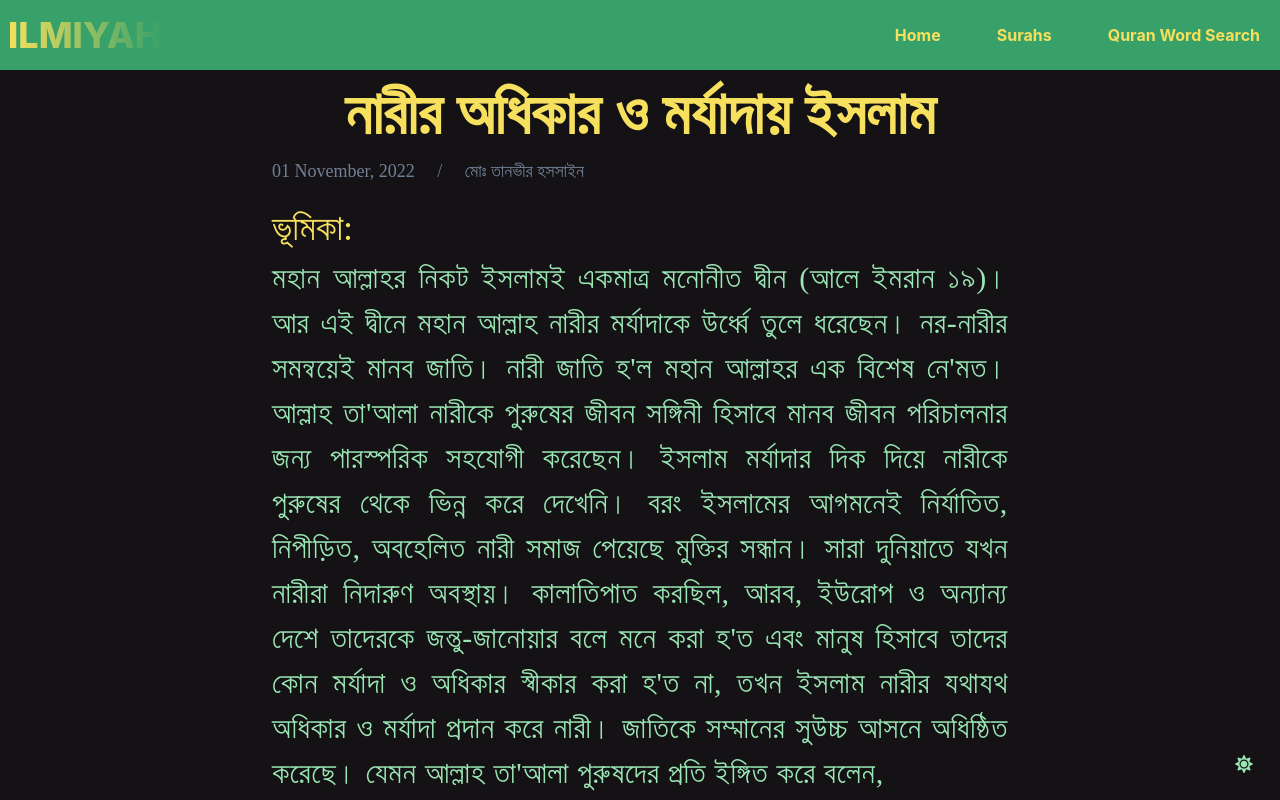
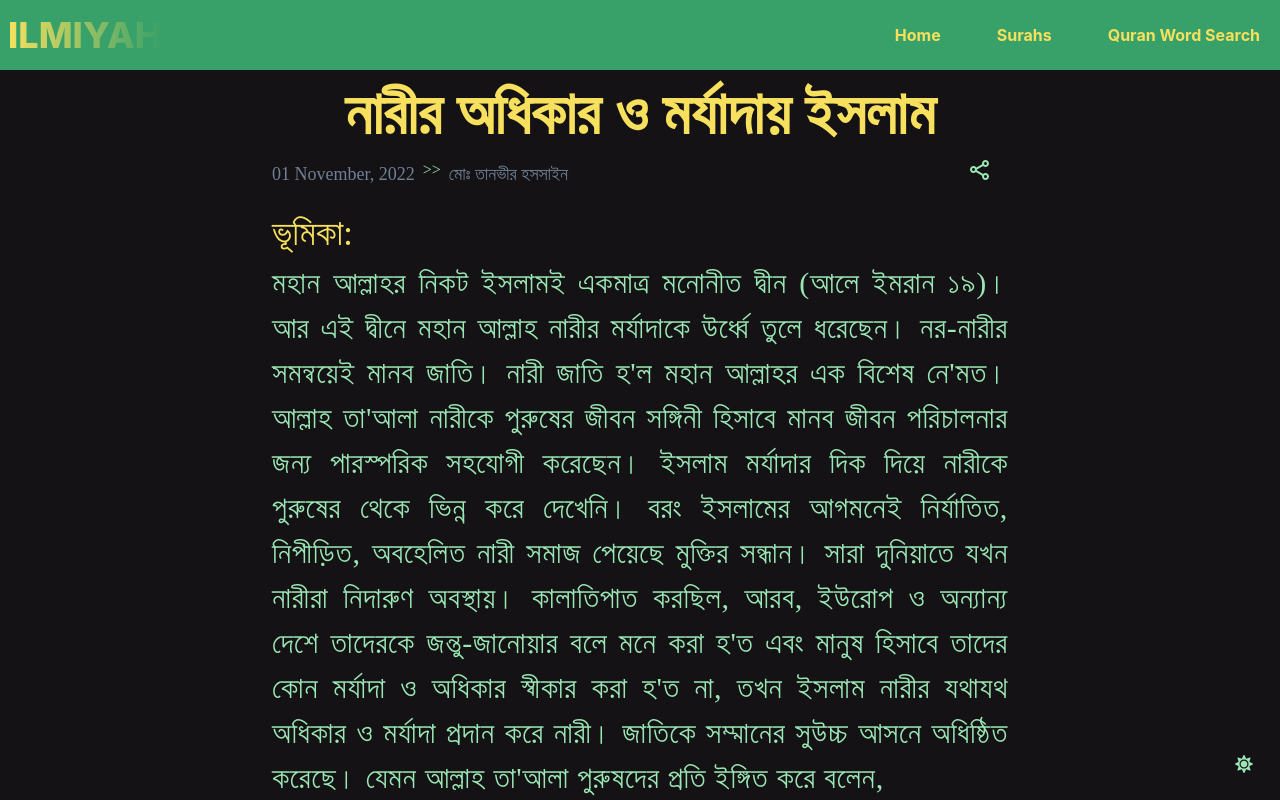
Before and after one commit to ShahadatAnik/Quran-ReactJS-ChakraUI-Webapp, a React (Create React App) app: page /Islam_on_womens_rights_and_dignity in a window 1280 px wide. Shown: the top 800 px of the page. Built offline with nearby package versions, Linux system fonts and the light colour scheme; a web font is replaced by a local one.

Commit message:
Copy Text Prevented

```diff
--- a/src/components/blogs/Islam_on_womens_rights_and_dignity.jsx
+++ b/src/components/blogs/Islam_on_womens_rights_and_dignity.jsx
@@ -5,12 +5,75 @@ import {
   ArabicAyatAndTranslation,
   BanglaTime,
 } from '../../customDesign';
-import { Box, Text, Container } from '@chakra-ui/react';
+import {
+  Box,
+  Text,
+  Container,
+  Button,
+  AlertDialog,
+  AlertDialogOverlay,
+  AlertDialogContent,
+  AlertDialogHeader,
+  AlertDialogCloseButton,
+  AlertDialogBody,
+  AlertDialogFooter,
+  useDisclosure,
+} from '@chakra-ui/react';
+
+function TransitionExample({ isOpen, onOpen, onClose, cancelRef, ...rest }) {
+  return (
+    <>
+      <Button onClick={onOpen}>Discard</Button>
+      <AlertDialog
+        motionPreset="slideInBottom"
+        leastDestructiveRef={cancelRef}
+        onClose={onClose}
+        isOpen={isOpen}
+        isCentered
+      >
+        <AlertDialogOverlay />
+
+        <AlertDialogContent>
+          <AlertDialogHeader>Discard Changes?</AlertDialogHeader>
+          <AlertDialogCloseButton />
+          <AlertDialogBody>
+            Are you sure you want to discard all of your notes? 44 words will be
+            deleted.
+          </AlertDialogBody>
+          <AlertDialogFooter>
+            <Button ref={cancelRef} onClick={onClose}>
+              OK
+            </Button>
+          </AlertDialogFooter>
+        </AlertDialogContent>
+      </AlertDialog>
+    </>
+  );
+}
 export default function Islam_on_womens_rights_and_dignity() {
+  const { isOpen, onOpen, onClose } = useDisclosure();
+  const cancelRef = React.useRef();
+
   return (
-    <Container maxW="container.md" as="section" justifyContent={'center'}>
+    <Container
+      maxW="container.md"
+      as="section"
+      justifyContent={'center'}
+      onCopy={e => {
+        e.preventDefault();
+        onOpen();
+      }}
+      onCut={e => {
+        e.preventDefault();
+        onOpen();
+      }}
+    >
       <BanglaTitle>নারীর অধিকার ও মর্যাদায় ইসলাম</BanglaTitle>
-      <BanglaTime Date="01 November, 2022" Writer="মোঃ তানভীর হসসাইন" />
+      <BanglaTime
+        Date="01 November, 2022"
+        Writer="মোঃ তানভীর হসসাইন"
+        windowLocation={window.location.href}
+      />
 
       <BanglaText Heading={`ভূমিকা:`}>
         মহান আল্লাহর নিকট ইসলামই একমাত্র মনােনীত দ্বীন (আলে ইমরান ১৯)। আর এই
@@ -54,6 +117,22 @@ export default function Islam_on_womens_rights_and_dignity() {
         ইত্যাদি। কারাে অধিকার প্রদানের অর্থ হচ্ছে তার প্রাপ্য বা পাওনা যথাযথভাবে
         প্রদান
       </BanglaText>
+      <AlertDialog
+        motionPreset="slideInBottom"
+        leastDestructiveRef={cancelRef}
+        onClose={onClose}
+        isOpen={isOpen}
+        isCentered
+      >
+        <AlertDialogOverlay />
+        <AlertDialogContent>
+          <AlertDialogBody>
+            অনুমতি ব্যতিত ব্লগের কোনো পোস্ট কপি করে অন্যত্র প্রকাশ করা যাবে না।
+            করা হলে তা লেখকের হক নষ্ট করা হচ্ছে বলে গণ্য হবে।
+          </AlertDialogBody>
+          <AlertDialogCloseButton bg={'red.500'} />
+        </AlertDialogContent>
+      </AlertDialog>
     </Container>
   );
 }
--- a/src/components/surah/SurahSearch.jsx
+++ b/src/components/surah/SurahSearch.jsx
@@ -27,9 +27,9 @@ export default function SurahSearch() {
       />
       <Grid
         templateColumns={['repeat(1, 1fr)', 'repeat(2, 1fr)', 'repeat(4, 1fr)']}
-        gap={6}
+        gap={[2, 2, 4]}
       >
-        {surah.map(surah => (
+        {surah.map((surah, index) => (
           <Link to={`/surahs/${surah.number}`}>
             <GridItem
               key={surah.number}
@@ -37,9 +37,9 @@ export default function SurahSearch() {
               p={4}
               m={2}
               borderRadius="md"
-              bg="green.500"
+              bg={index % 2 === 0 ? 'green.500' : 'gray.800'}
               color="yellow.300"
-              _hover={{ bg: 'green.600' }}
+              _hover={{ bg: index % 2 === 0 ? 'gray.800' : 'green.500' }}
               textAlign="center"
             >
               <Text fontSize="4xl" fontWeight="bold" color="yellow.300">
--- a/src/customDesign/index.jsx
+++ b/src/customDesign/index.jsx
@@ -1,5 +1,16 @@
-import React from 'react';
-import { Heading, Text, Box, useColorMode } from '@chakra-ui/react';
+import { useState, useRef } from 'react';
+import {
+  Heading,
+  Text,
+  Box,
+  useColorMode,
+  Flex,
+  Button,
+  Tooltip,
+  Spacer,
+  useToast,
+} from '@chakra-ui/react';
+import { BiShareAlt } from 'react-icons/bi';
 import './style.css';
 
 // Boshonto -> Heading
@@ -25,8 +36,39 @@ export function BanglaTitle({ children, ...rest }) {
   );
 }
 
-export function BanglaTime({ Date, Writer, children, ...rest }) {
+export function BanglaTime({
+  Date,
+  Writer,
+  windowLocation,
+  children,
+  ...rest
+}) {
+  const [copySuccess, setCopySuccess] = useState('শেয়ার করতে চান?');
+  const toast = useToast();
+
+  async function copyToClip() {
+    navigator.clipboard.writeText(windowLocation);
+    setCopySuccess('কপি করা হয়েছে!');
+    if (window.innerWidth < 500) {
+      alert('কপি করা হয়েছে!');
+    } else {
+      toast({
+        title: 'কপি করা হয়েছে!',
+        status: 'success',
+        duration: 3000,
+        isClosable: true,
+      });
+    }
+  }
   return (
+    <Flex
+      alignItems="center"
+      gap={2}
+      justifyContent="center"
+      alignContent="center"
+      fontFamily={['SolaimanLipi']}
+      {...rest}
+    >
       <Text
         mt={2}
         align={'left'}
@@ -35,9 +77,26 @@ export function BanglaTime({ Date, Writer, children, ...rest }) {
         fontFamily={['Boshonto']}
         {...rest}
       >
-      {Date} <span>&emsp;</span>/ <span>&emsp;</span>
+        {Date}
+      </Text>
+      {'>>'}
+      <Text
+        mt={2}
+        align={'left'}
+        color={'gray.500'}
+        fontSize={['md', 'md', 'lg']}
+        fontFamily={['Boshonto']}
+        {...rest}
+      >
         {Writer}
       </Text>
+      <Spacer />
+      <Tooltip label={copySuccess}>
+        <Button variant="ghost" color="current" onClick={() => copyToClip()}>
+          <BiShareAlt size="1.5em" color={'green.500'} />
+        </Button>
+      </Tooltip>
+    </Flex>
   );
 }
 
@@ -69,7 +128,6 @@ export function BanglaText({ Heading, children, ...rest }) {
           textAlign: 'justify',
           textJustify: 'inter-word',
           hyphens: 'auto',
-
         }}
         {...rest}
       >
@@ -117,6 +175,11 @@ export function ArabicAyatAndTranslation({
           fontSize={['xl', 'xl', '2xl']}
           as="i"
           fontFamily={['BenSenHandwriting']}
+          sx={{
+            textAlign: 'justify',
+            textJustify: 'inter-word',
+            hyphens: 'auto',
+          }}
           {...rest}
         >
           {Translation}
```
Lines whose indentation alone changed are shown as unchanged.
